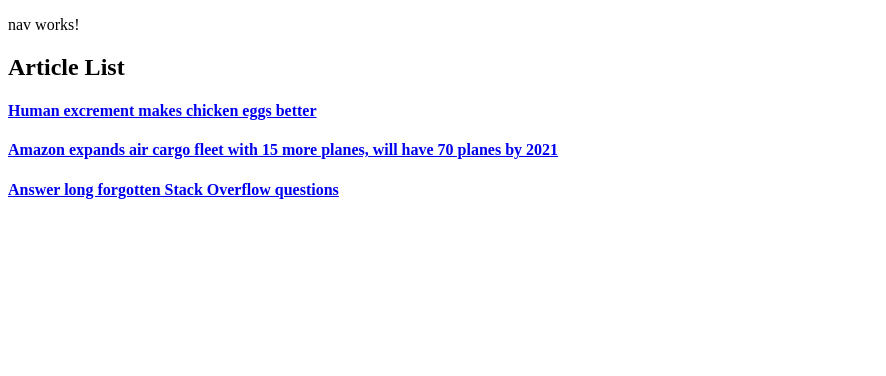
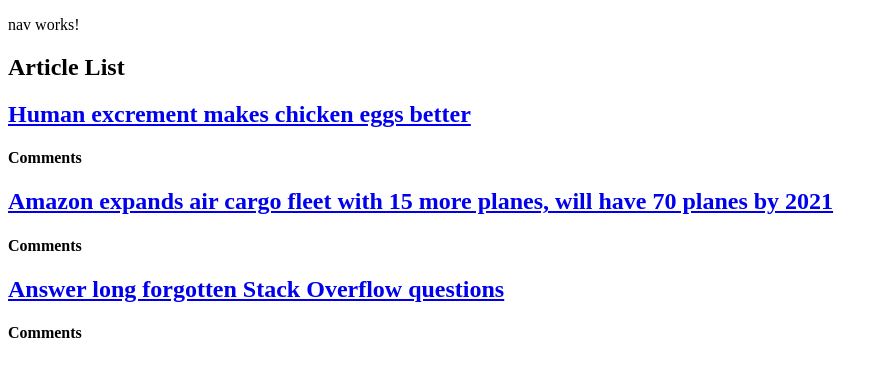
Before and after one commit to kerj/hackerNews-clone, an Angular app: page / in a window 1280 px wide. Shown: the top 376 px of the page, without its empty margins (0-886 px from the left). Built offline with nearby package versions, Linux system fonts and the light colour scheme.

Commit message:
fix links to comment page

```diff
--- a/src/app/app.module.ts
+++ b/src/app/app.module.ts
@@ -9,6 +9,7 @@ import { AppComponent } from './app.component';
 import { NavComponent } from './nav/nav.component';
 import { NewsComponent } from './news/news.component';
 import { HomeComponent } from './home/home.component';
+import { CommentsComponent } from './comments/comments.component';
 
 
 @NgModule({
@@ -17,6 +18,7 @@ import { HomeComponent } from './home/home.component';
     NavComponent,
     NewsComponent,
     HomeComponent,
+    CommentsComponent,
 
   ],
   imports: [
--- a/src/app/app.routing.ts
+++ b/src/app/app.routing.ts
@@ -2,6 +2,7 @@ import { ModuleWithProviders } from '@angular/core';
 import { Routes, RouterModule } from '@angular/router';
 import { HomeComponent } from './home/home.component';
 import { NewsComponent } from './news/news.component';
+import { CommentsComponent } from './comments/comments.component';
 
 const appRoutes: Routes = [
     {
@@ -10,7 +11,7 @@ const appRoutes: Routes = [
     },
     {
         path: 'article/:id',
-        component: NewsComponent
+        component: CommentsComponent
     }
 ];
 
--- /dev/null
+++ b/src/app/comments/comments.component.html
@@ -0,0 +1,3 @@
+<p>
+  comments works! LICK BUTTS
+</p>
--- /dev/null
+++ b/src/app/comments/comments.component.ts
@@ -0,0 +1,22 @@
+import { Component, OnInit } from '@angular/core';
+import { ActivatedRoute, Params } from '@angular/router'
+import { Location } from '@angular/common'
+import { Article } from '../article.model'
+
+@Component({
+  selector: 'app-comments',
+  templateUrl: './comments.component.html',
+  styleUrls: ['./comments.component.css']
+})
+export class CommentsComponent implements OnInit {
+  articleId: number = null;
+
+  constructor(private route: ActivatedRoute, private location: Location) {  }
+
+  ngOnInit() {
+    this.route.params.forEach((urlParameters) => {
+      this.articleId = parseInt(urlParameters['id']);
+    });
+  }
+
+}
--- a/src/app/news/news.component.html
+++ b/src/app/news/news.component.html
@@ -1,3 +1,5 @@
 <h2>Article List</h2>
 <div *ngFor="let currentArticle of articles">
-  <h4><strong><a href="{{currentArticle.url}}">{{currentArticle.title}}</a></strong> </h4>
+  <h2><strong><a href="{{currentArticle.url}}">{{currentArticle.title}}</a></strong> </h2>
+  <h4 (click)="goToArticlePage(currentArticle)">Comments</h4>
+</div>
--- a/src/app/news/news.component.ts
+++ b/src/app/news/news.component.ts
@@ -17,7 +17,7 @@ export class NewsComponent {
     new Article('https://stackorphans.tsak.net/', 'Answer long forgotten Stack Overflow questions', 3)
   ];
 
-  gotToArticlePage(clickedArticle: Article) {
+  goToArticlePage(clickedArticle: Article) {
     this.router.navigate(['article', clickedArticle.id]);
 
   }
```
Also changed, not shown: src/app/comments/comments.component.css (added), 1 other file (tests, documents, lock files or other folders).
